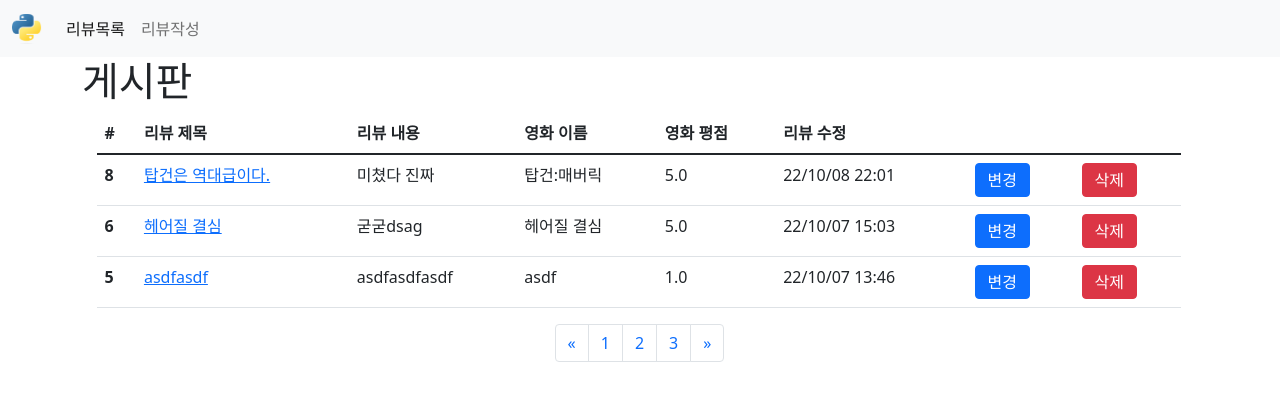
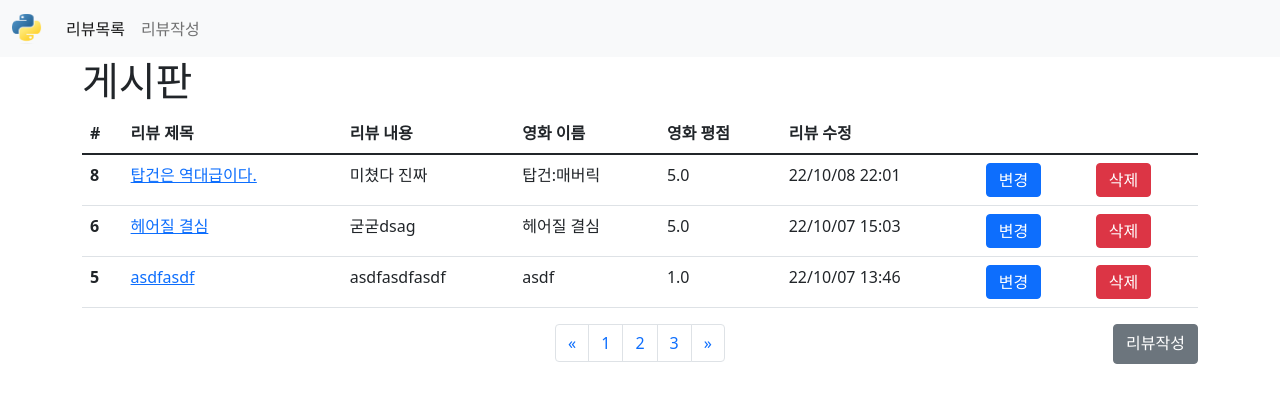
Before and after one commit to Yoonsik-Shin/pairprogramming_2, a Django app: page /reviews/index/ in a window 1280 px wide. Shown: the top 403 px of the page. Run offline with Django 3.2, Linux system fonts and the light colour scheme; data comes from the database, SQL or seed files in the repository; some libraries are stand-ins or nearby versions.

Commit message:
add create_review_button

```diff
--- a/movie_crud/static/movie_crud/css/style.css
+++ b/movie_crud/static/movie_crud/css/style.css
@@ -1,15 +1,14 @@
-body {
-    background-color: grey;
-}
-
+/* 케러셀 크기 조절 */
 .carousel {
     /* any dimensions are fine, it can be responsive with max‑width */
+
     width: 100%;
-    height: 400px;
+    height: 500px;
 }
 
 .carousel-inner {
     /* make sure your .items will get correct height */
+
     height: 100%;
 }
 
--- a/movie_crud/templates/movie_crud/index.html
+++ b/movie_crud/templates/movie_crud/index.html
@@ -7,7 +7,8 @@
 
 {% block content %}
   <h1>게시판</h1>
-  <div class="table-responsive input-group mb-3 px-3 justify-content-center">
+    <div class="table-responsive input-group justify-content-center">
+
     <table class="table">
       <thead>
         <tr>
@@ -21,8 +22,6 @@
       </thead>
       <tbody>
         {% for review in reviews %}
-
-          <div>
           <tr>
             <th scope="row">{{ review.pk }}</th>
             <td><a href="{% url 'movie_crud:detail' review.pk %}">{{ review.title }}</a></td>
@@ -37,12 +36,14 @@
               <a class="btn btn-danger py-sm-1" href="{% url 'movie_crud:delete' review.pk %}" role="button">삭제</a>
             </td>
           </tr>
-          </div>
-
         {% endfor %}
       </tbody>
     </table>
-    <div class="d-flex">
+  </div>
+
+  <div class="row">
+    <div class="col-4"></div>
+    <div class="col-4 d-flex justify-content-center">
       <nav aria-label="Page navigation example">
         <ul class="pagination">
           <li class="page-item">
@@ -61,7 +62,11 @@
         </ul>
       </nav>
     </div>
+    <div class="col-4 d-flex justify-content-end">
+      <a class="btn btn-secondary" href="{% url 'movie_crud:create' %}" role="button" style="height: 2.5rem">리뷰작성</a>
     </div>
+  </div>
+
       {% comment %} <a href="{% url 'movie_crud:detail' review.pk %}">
         <div>
           <p>{{ review.title }}</p>
--- a/movie_crud/templates/movie_crud/update.html
+++ b/movie_crud/templates/movie_crud/update.html
@@ -6,17 +6,21 @@
 {% endblock navbaricon %}
 
 {% block content %}
-
+  <!-- 페이지 설명 -->
   {% if request.resolver_match.url_name == 'create' %}
     <h1>리뷰작성하기</h1>
   {% else %}
     <h1>수정하기</h1>
   {% endif %}
 
+  <!-- 제출 폼 -->
   {% load django_bootstrap5 %}
   <form action="" method='POST'>
     {% csrf_token %}
     {% bootstrap_form review_form %}
+    {{ review_form }}
+
+    <!-- 작성/ 수정 버튼 -->
     {% if request.resolver_match.url_name == 'create' %}
       {% bootstrap_button content='리뷰작성' button_type='submit' button_class="btn-primary" %}
     {% else %}
--- a/pjt/settings.py
+++ b/pjt/settings.py
@@ -11,6 +11,7 @@ https://docs.djangoproject.com/en/3.2/ref/settings/
 """
 
 from pathlib import Path
+import os
 
 # Build paths inside the project like this: BASE_DIR / 'subdir'.
 BASE_DIR = Path(__file__).resolve().parent.parent
@@ -120,6 +121,9 @@ USE_TZ = True
 # https://docs.djangoproject.com/en/3.2/howto/static-files/
 
 STATIC_URL = '/static/'
+STATICFILES_DIRS = [
+    os.path.join(BASE_DIR, 'static')
+]
 
 # Default primary key field type
 # https://docs.djangoproject.com/en/3.2/ref/settings/#default-auto-field
--- a/templates/base.html
+++ b/templates/base.html
@@ -7,7 +7,7 @@
     <meta http-equiv="X-UA-Compatible" content="IE=edge">
     <meta name="viewport" content="width=device-width, initial-scale=1.0">
     <title>Document</title>
-    <link rel="stylesheet" href="{% static 'css/style.css' %}">
+    {% comment %} <link rel="stylesheet" href="{% static 'movie_crud/css/style.css' %}"> {% endcomment %}
     <link href="https://cdn.jsdelivr.net/npm/bootstrap@5.1.3/dist/css/bootstrap.min.css" rel="stylesheet" integrity="sha384-1BmE4kWBq78iYhFldvKuhfTAU6auU8tT94WrHftjDbrCEXSU1oBoqyl2QvZ6jIW3" crossorigin="anonymous">
   </head>
 
@@ -26,15 +26,17 @@
               <a class="nav-link active" aria-current="page" href="{% url 'movie_crud:index' %}">리뷰목록</a>
             </li>
             <li class="nav-item">
-              <a class="nav-link" href="{% url 'movie_crud:create' %}#">리뷰작성</a>
+              <a class="nav-link" href="{% url 'movie_crud:create' %}">리뷰작성</a>
             </li>
           </ul>
         </div>
       </div>
     </nav>
+    {% block carousel%}{% endblock carousel%}
     <div class="container">
       {% block content %}{% endblock %}
     </div>
+
     <script src="https://cdn.jsdelivr.net/npm/bootstrap@5.1.3/dist/js/bootstrap.bundle.min.js" integrity="sha384-ka7Sk0Gln4gmtz2MlQnikT1wXgYsOg+OMhuP+IlRH9sENBO0LRn5q+8nbTov4+1p" crossorigin="anonymous"></script>
     <script src="https://cdn.jsdelivr.net/npm/@popperjs/core@2.10.2/dist/umd/popper.min.js" integrity="sha384-7+zCNj/IqJ95wo16oMtfsKbZ9ccEh31eOz1HGyDuCQ6wgnyJNSYdrPa03rtR1zdB" crossorigin="anonymous"></script>
     <script src="https://cdn.jsdelivr.net/npm/bootstrap@5.1.3/dist/js/bootstrap.min.js" integrity="sha384-QJHtvGhmr9XOIpI6YVutG+2QOK9T+ZnN4kzFN1RtK3zEFEIsxhlmWl5/YESvpZ13" crossorigin="anonymous"></script>
```
Also changed, not shown: movie_crud/templates/movie_crud/main.html (+15 -8 lines). Lines whose indentation alone changed are shown as unchanged.
